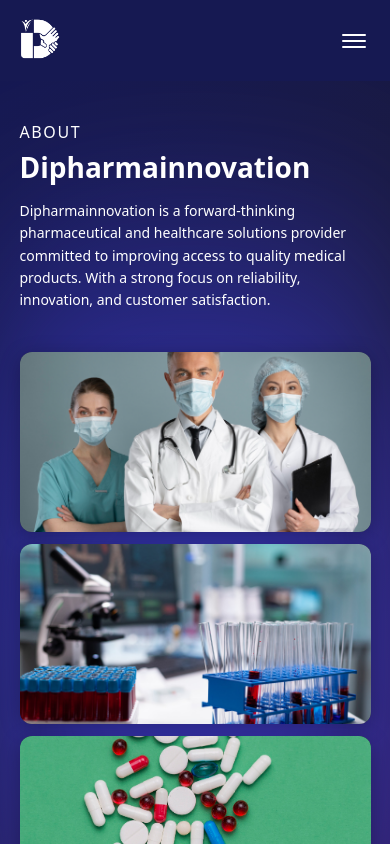
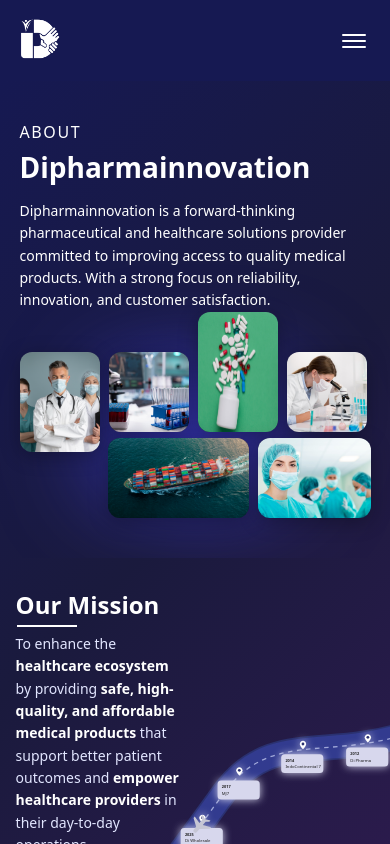
Before and after one commit to SAKTHIIIVEL/intern_manvian, a React (Vite) app: page /about in a window 390 px wide. Shown: the top 844 px of the page. Built offline with nearby package versions, Linux system fonts and the light colour scheme.

Commit message:
about_page

```diff
--- a/src/pages/AboutPage.css
+++ b/src/pages/AboutPage.css
@@ -104,66 +104,7 @@
   /* optional, matches rounded corners if needed */
 }
 
-@media (max-width: 768px) {
-  .about-image-collage {
-    grid-template-columns: repeat(4, 1fr);
-    grid-template-rows: repeat(4, 100px);
-    gap: 8px;
-  }
 
-  .collage-top-left {
-    width: 100%;
-    grid-column: 1;
-    grid-row: 1 / 3;
-  }
-
-  .collage-middle-left {
-    width: 100%;
-    grid-column: 2;
-    grid-row: 1;
-    height: 100%;
-  }
-
-  .collage-top-right {
-    height: 100%;
-    width: 100%;
-    grid-column: 3;
-    grid-row: 1 / 3;
-    bottom: 0;
-  }
-
-  .collage-middle-right {
-    right: 0;
-    width: 100%;
-    height: 100%;
-    grid-column: 4;
-    grid-row: 2;
-    bottom: 0;
-  }
-
-  .collage-bottom-left {
-    grid-column: 2;
-    grid-row: 2 / 4;
-    width: 100%;
-    position: relative;
-    bottom: 0;
-  }
-
-  .collage-bottom-right {
-    width: 100%;
-    height: 100%;
-    grid-column: 4;
-    grid-row: 1;
-  }
-}
-
-@media (max-width: 480px) {
-  .about-image-collage {
-    grid-template-columns: repeat(4, 1fr);
-    grid-template-rows: repeat(4, 80px);
-    gap: 6px;
-  }
-}
 
 .collage-item {
   position: relative;
@@ -704,9 +645,6 @@
 }
 
 
-
-
-
 /* Responsive Design */
 
 /* Laptop (1024px - 1439px) */
@@ -804,29 +742,43 @@
 
   /* Image collage - 2 column grid */
   .about-image-collage {
-    grid-template-columns: repeat(2, 1fr);
+    grid-template-columns: repeat(4, 1fr);
     grid-template-rows: auto;
-    gap: 16px;
+    gap: 12px;
+    transform: none;
   }
 
-  .collage-top-left,
+  /* Reset desktop overrides */
+  .collage-item {
+    width: 100% ;
+    height: 160px ;
+    bottom: 0 ;
+    right: 0 ;
+  }
+
+  .collage-top-left {
+    grid-column: 1 / 2;
+    height: 125% ;
+  }
+
   .collage-middle-left,
   .collage-top-right,
-  .collage-middle-right,
-  .collage-bottom-left,
-  .collage-bottom-right {
-    width: 100%;
+  .collage-bottom-right
+  {
+    grid-column: span 1;
     height: 200px;
-    grid-column: auto;
-    grid-row: auto;
-    position: relative;
-    bottom: 0;
-    right: 0;
+  }
+  .collage-bottom-left{
+    grid-column: 2 /3; /* starts at col 2 */
+  width: 150%;            /* goes halfway into col 3 */
+  justify-self: start;
+  }
+  .collage-middle-right{
+     grid-column: 4;
+     width: 150%;
+     right: 100px;
   }
 
-  .collage-top-right {
-    height: 200px;
-  }
 
   .mission-vision-section {
     padding: 50px 5%;
@@ -979,31 +931,51 @@
     max-width: 100%;
   }
 
-  /* Image collage - single column */
   .about-image-collage {
-    grid-template-columns: 1fr;
+    grid-template-columns: repeat(4, 1fr);
     grid-template-rows: auto;
     gap: 12px;
+    transform: none;
   }
 
+  /* Reset desktop overrides */
   .collage-item {
-    width: 100% !important;
-    height: 180px !important;
-    grid-column: 1 !important;
-    grid-row: auto !important;
-    position: relative !important;
-    bottom: 0 !important;
-    right: 0 !important;
-    left: 0 !important;
+    width: 100% ;
+    height: 160px ;
+    bottom: 0 ;
+    right: 0 ;
   }
 
-  .collage-top-right {
-    height: 180px !important;
+  .collage-top-left {
+    grid-column: 1 / 2;
+    height: 125% ;
   }
 
-  .collage-top-right img {
-    object-fit: cover;
+  .collage-middle-left,
+  .collage-top-right,
+  .collage-bottom-right
+  {
+    grid-column: span 1;
+    height: 200px;
   }
+  .collage-bottom-left{
+    grid-column: 2 /4; /* starts at col 2 */
+  width: 150%;            /* goes halfway into col 3 */
+  justify-self: start;
+  }
+  .collage-middle-right{
+     grid-column: 4;
+  }
+
+
+  /* Glow softer on mobile */
+  .about-image-collage::before {
+    width: 100%;
+    height: 100%;
+    filter: blur(40px);
+    transform: translate(-50%, -50%);
+  }
+
 
   /* Mission & Vision */
   .mission-vision-section {
@@ -1158,6 +1130,9 @@
   }
 }
 
+
+
+
 @media (max-width: 480px) {
   .about-title {
     font-size: 28px;
@@ -1169,6 +1144,53 @@
 
   .about-description {
     font-size: 14px;
+  }
+
+  .about-image-collage {
+   display: grid;
+    grid-template-columns: repeat(6, 1fr); /* important */
+    grid-template-rows: repeat(2, 80px);
+    gap: 6px;
+  }
+  .collage-top-left {
+    grid-column: 1 / 2;
+    width: 150%;
+    grid-row: 1 / 2;
+    height: 125%;
+  }
+  .collage-middle-left {
+    grid-column: 3 / 4;
+    grid-row: 1 / 2;
+    width: 150%;
+    height: 100%;
+    right: 30px;
+
+  }
+  .collage-top-right {
+    grid-column: 4 / 5;
+    grid-row: 1 / 2;
+    height: 150%;
+    width: 150%;
+    bottom: 40px;
+  }
+  .collage-bottom-right {
+    grid-column:  6;
+    grid-row: 1 / 2;
+    height: 100%;
+    width: 150%;
+    right: 30px;
+  }
+  .collage-middle-right {
+    grid-column: 5 / 7;
+    grid-row: 2 / 3;
+    height: 100%;
+  }
+  .collage-bottom-left {
+    grid-column: 2 / 4;
+    grid-row: 2 / 3;
+    height: 100%;
+   width: 125%;
+   left: 29px;
   }
 
   .mission-content h2,
```
